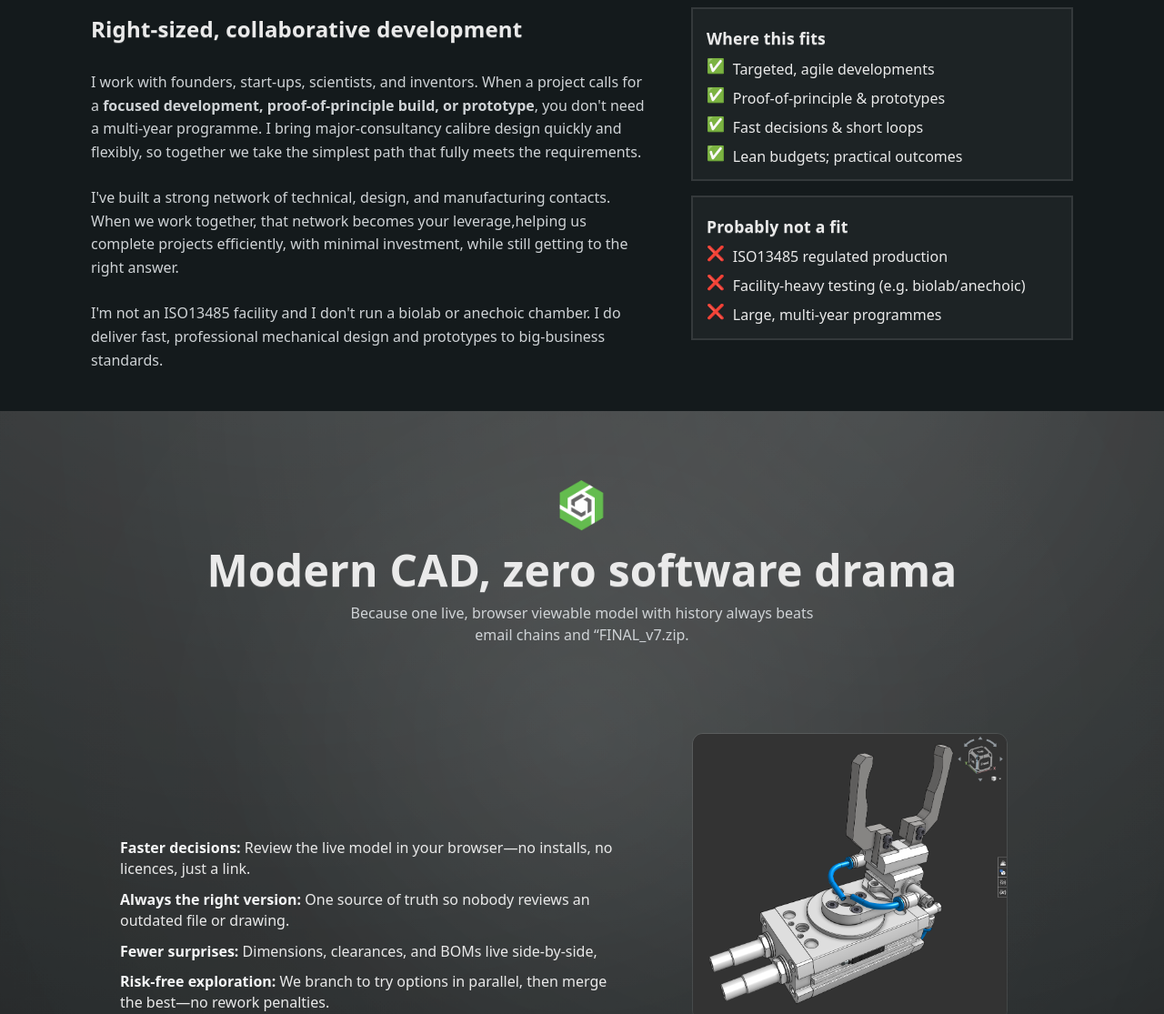
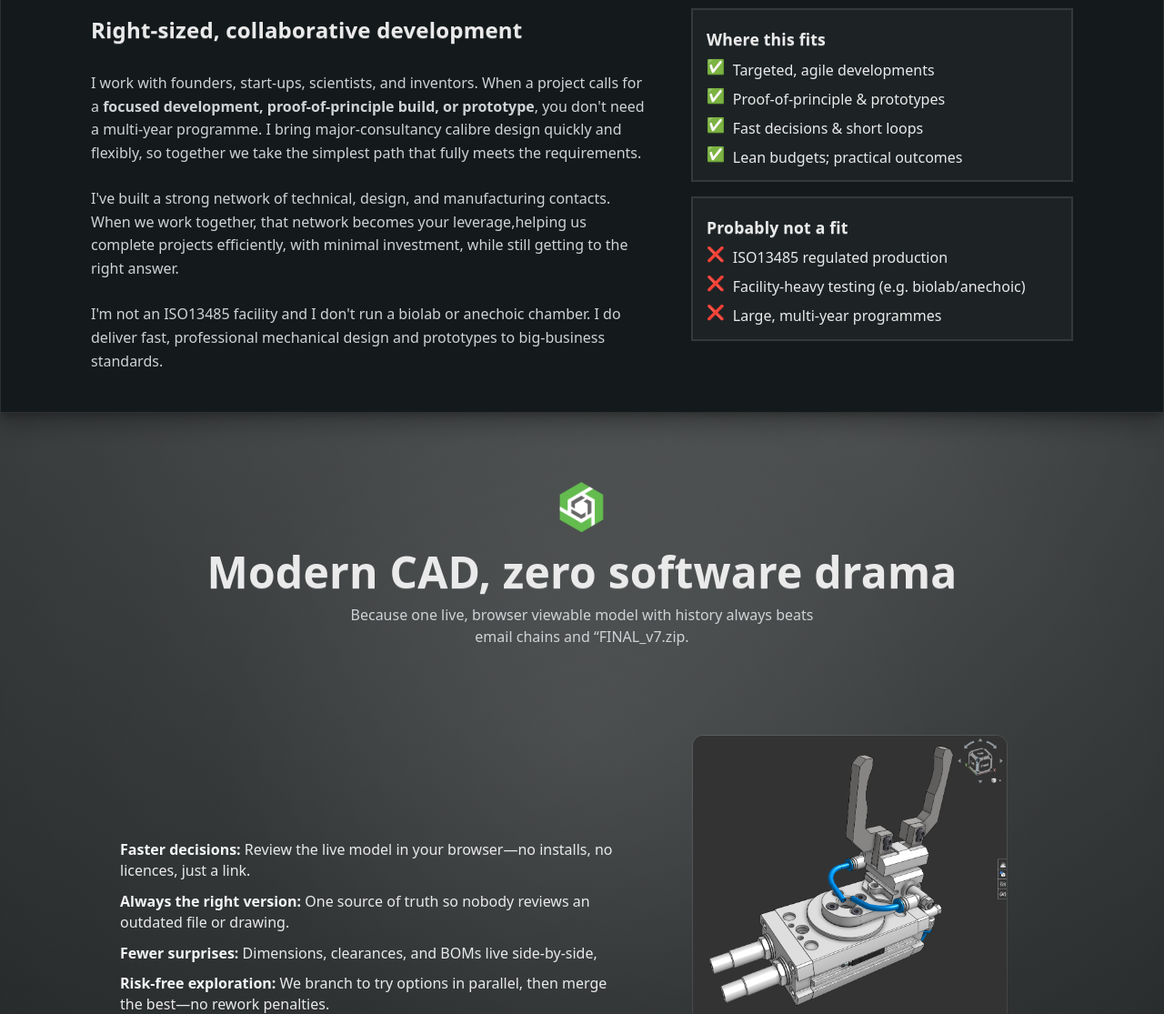
Before and after one commit to JamesAIzzard/jamesaizzard.github.io, a Jekyll site: the page built from index.html, in a window 1280 px wide and 1400 px high, scrolled down 771 px. Shown: the part 285-1400 px from the top of the window at 91% size. Built offline with Jekyll 4.4.1, drawn with Linux system fonts in a browser that asks for light colours; some web fonts are replaced.

Commit message:
Add panel-surface class to manufacturing and where-fits sections for consistent styling

```diff
--- a/_includes/manufacturing.html
+++ b/_includes/manufacturing.html
@@ -1,4 +1,4 @@
-<section id="manufacturing" class="pill-switcher-container">
+<section id="manufacturing" class="pill-switcher-container panel-surface">
   <div class="container">
     <h2>Core Manufacturing Technologies</h2>
     <div class="pill-buttons"></div>
--- a/_includes/where_fits.html
+++ b/_includes/where_fits.html
@@ -1,4 +1,4 @@
-<section id="where-fits">
+<section id="where-fits" class="panel-surface">
     <div class="container">
         <div class="wherefits-text">
             <h2>Right-sized, collaborative development</h2>
--- a/_sass/components/_pill_switcher.scss
+++ b/_sass/components/_pill_switcher.scss
@@ -1,19 +1,10 @@
 .pill-switcher-container {
   position: relative;
-  z-index: 0; /* sit under the where-fits panel */
   /* Offset sticky header when anchored */
   scroll-margin-top: 80px;
   margin-top: 0; /* no overlap with previous section */
   /* Match where-fits vertical rhythm */
   padding: clamp(1.25rem, 4vw, 2rem) 0 clamp(1.5rem, 5vw, 2.25rem);
-  overflow: hidden;
-  background: var(--bg-2, rgba(255, 255, 255, 0.02));
-  border-block: 1px solid var(--line);
-  box-shadow:
-    0 -18px 40px rgba(0, 0, 0, 0.45),
-    0 -6px 14px rgba(0, 0, 0, 0.35),
-    0 18px 40px rgba(0, 0, 0, 0.45),
-    0 6px 14px rgba(0, 0, 0, 0.35);
 }
 
 /* Bring the section header closer to the top, and add space before the pills */
--- a/_sass/components/_style.scss
+++ b/_sass/components/_style.scss
@@ -78,6 +78,14 @@
   border: 1px solid var(--panel-edge);
 }
 
+.panel-surface {
+  position: relative;
+  background: var(--bg-2);
+  overflow: hidden;
+  @extend .border-panel;
+  @extend .drop-shadow;
+}
+
 button {
   color: var(--text);
   background: linear-gradient(180deg, var(--accent-1), rgba(255, 255, 255, 0.02));
--- a/_sass/components/_where_fits.scss
+++ b/_sass/components/_where_fits.scss
@@ -5,7 +5,6 @@
   scroll-margin-top: 80px;
   margin-top: 0;
   padding: clamp(1.25rem, 4vw, 2rem) 0 clamp(1.5rem, 5vw, 2.25rem);
-  background: var(--bg-2);
 }
 
 #where-fits h2 {
```
